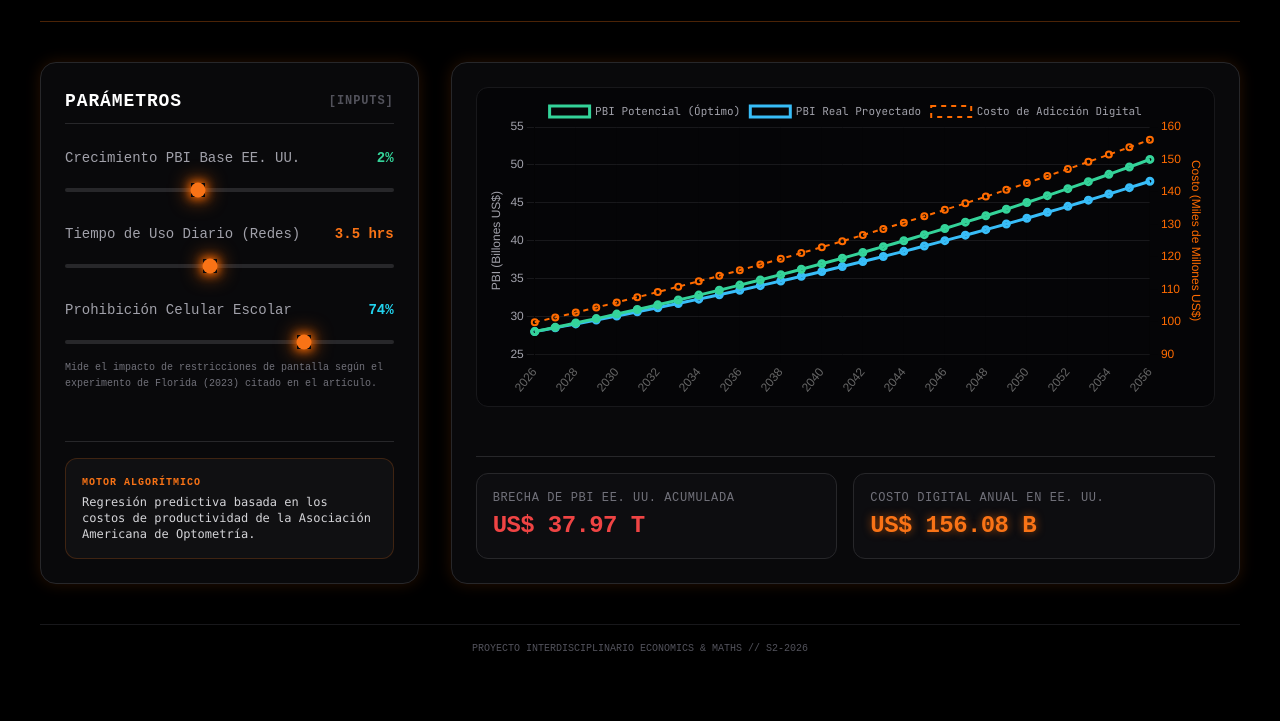
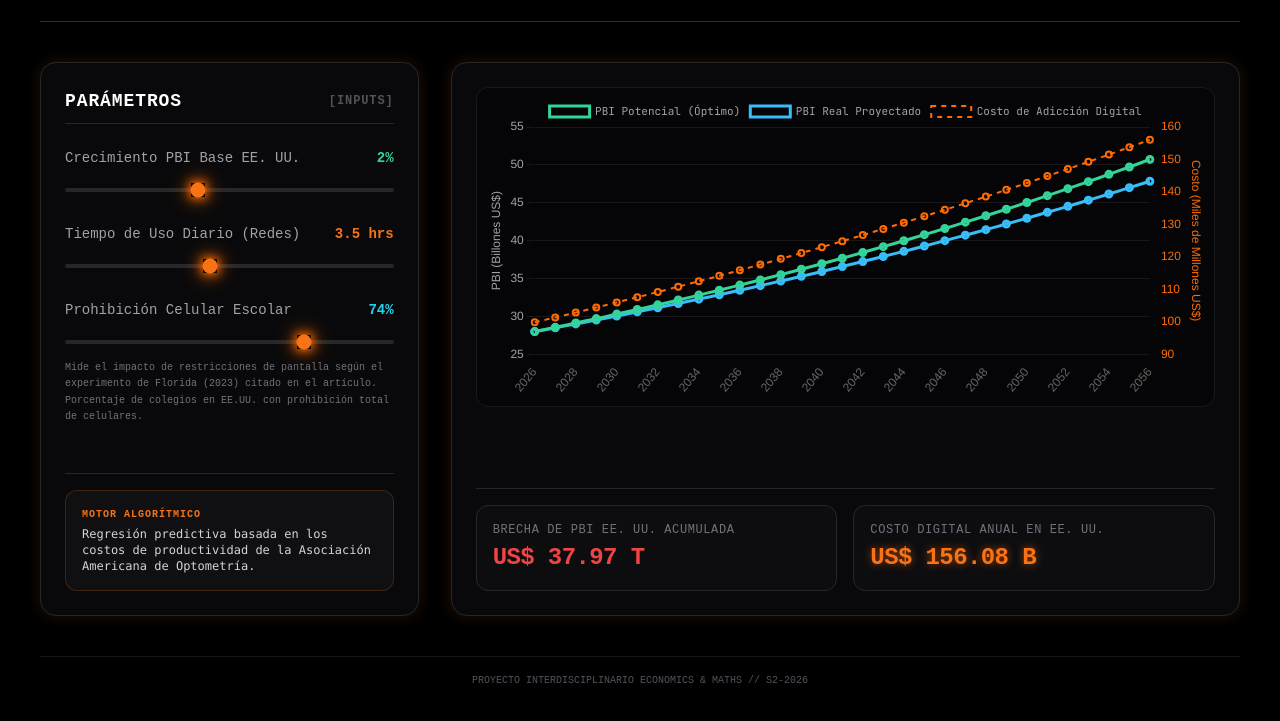
Before and after one commit to julmorman/math-simulation, a website built with Vite: page index.html in a window 1280 px wide. Shown: the part 127-848 px from the top of the page. Before the commit the page ends 823 px from the top, so only its background shows below. Built offline with nearby package versions, Linux system fonts and the light colour scheme.

Commit message:
minor changes to text

```diff
--- a/index.html
+++ b/index.html
@@ -78,7 +78,7 @@
               <span class="text-cyan-400 font-bold" id="nudgeVal">74%</span>
             </div>
             <input type="range" id="nudgeEffect" min="0" max="100" step="1" value="74" class="w-full h-1 bg-zinc-800 rounded-lg appearance-none cursor-pointer accent-orange-500">
-            <p class="text-[10px] text-zinc-500 mt-2 leading-relaxed">Mide el impacto de restricciones de pantalla según el experimento de Florida (2023) citado en el artículo.</p>
+            <p class="text-[10px] text-zinc-500 mt-2 leading-relaxed">Mide el impacto de restricciones de pantalla según el experimento de Florida (2023) citado en el artículo. Porcentaje de colegios en EE.UU. con prohibición total de celulares.</p>
           </div>
         </div>
 
```
